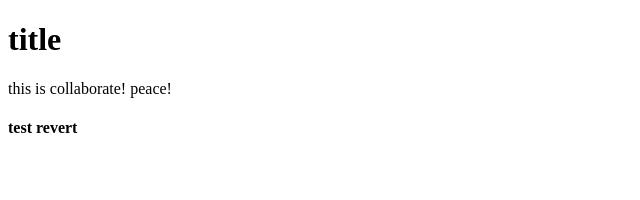
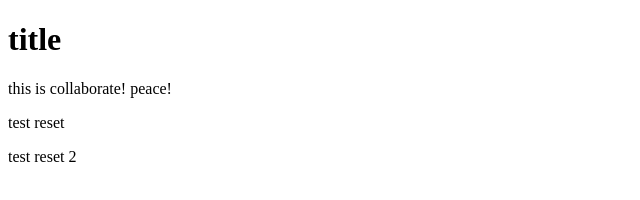
Before and after one commit to linwei5316/onebranch-collaborate, a plain HTML site: page index.html in a window 1280 px wide. Shown: the whole page, without its empty margins (0-640 px from the left). Drawn offline with Linux system fonts and the light colour scheme.

Commit message:
Revert "test revert"
This reverts commit 8df7483d4bdcc8a4d98b949a98cfef2f0fd32d30.

```diff
--- a/index.html
+++ b/index.html
@@ -10,6 +10,7 @@
   <h1>title</h1>
   <p>this is collaborate! peace!</p>
 
-  <h4>test revert</h4>
+  <p>test reset</p>
+  <p>test reset 2</p>
 </body>
 </html>
```
